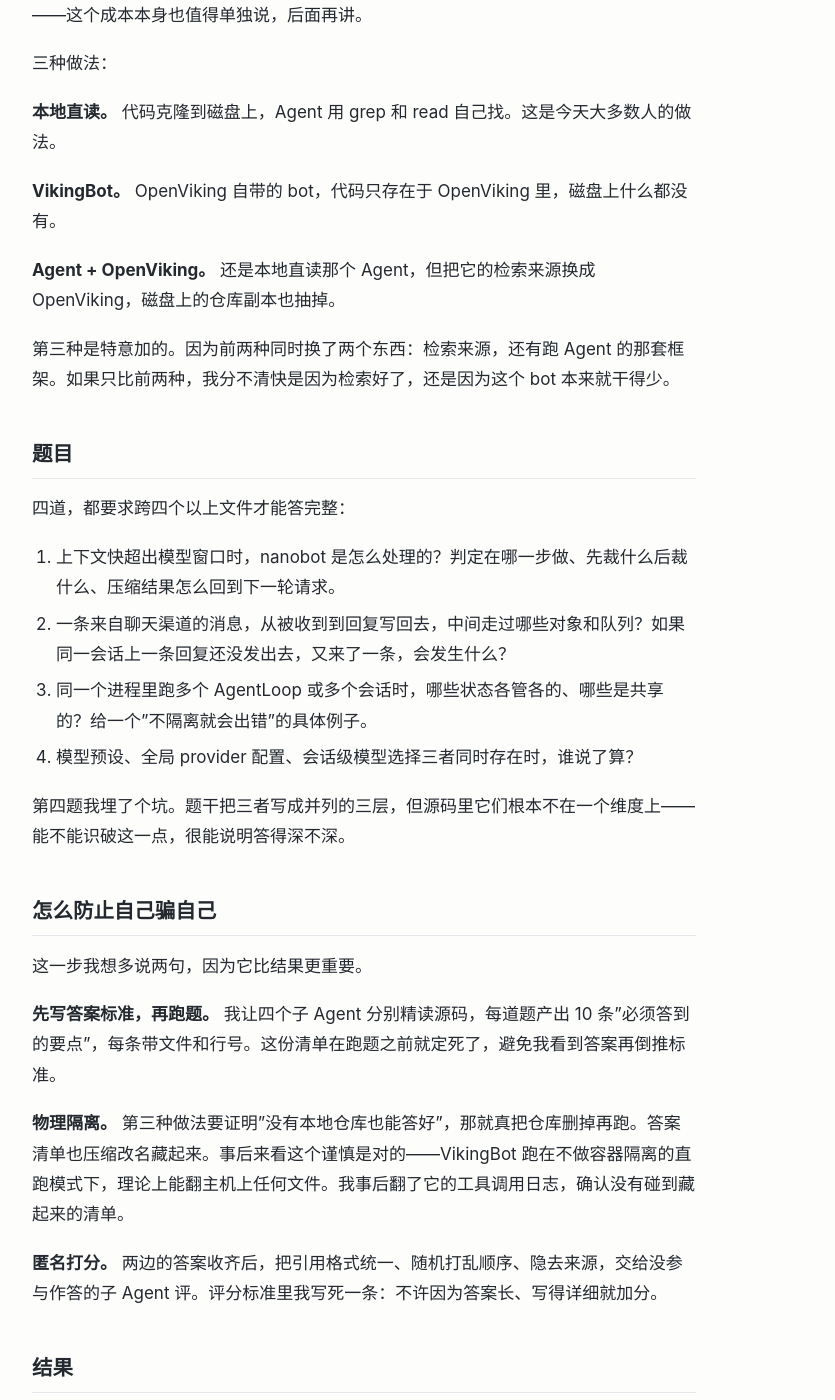
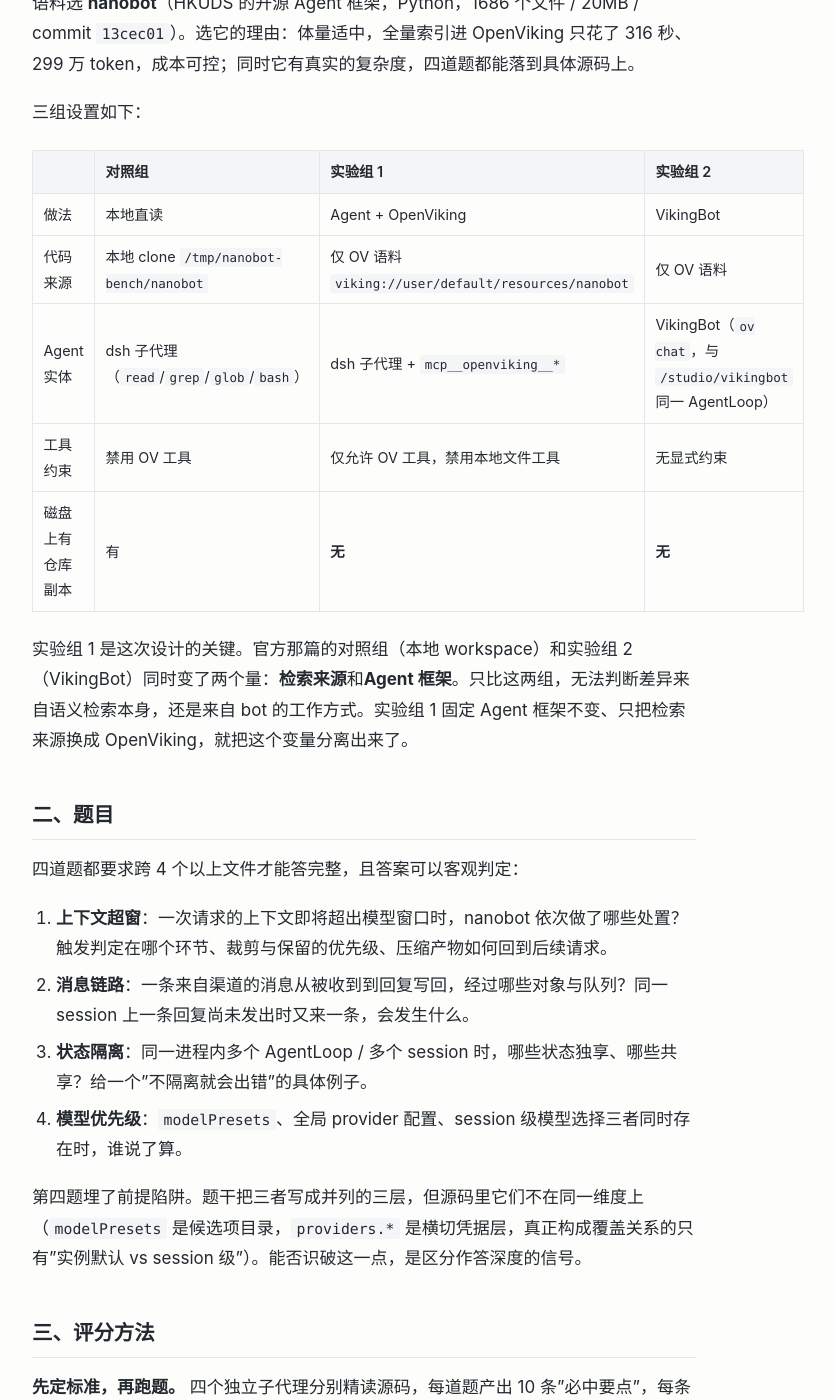
Before and after one commit to shengbinxu/shengbinxu.github.io, a Jekyll site: the page built from _posts/2026-10-05-ai-codebase-qa-benchmark.md, in a window 1280 px wide and 1400 px high, scrolled down 708 px. Shown: the whole window, without its empty margins (276-1111 px from the left). Built offline with Jekyll 4.4.1, drawn with Linux system fonts in a browser that asks for light colours; some of the changed text lies outside the part shown.

Commit message:
重写文章：改为专业版（三组对照实验结构），补充官方测评对照与参考链接

````diff
--- a/_posts/2026-10-05-ai-codebase-qa-benchmark.md
+++ b/_posts/2026-10-05-ai-codebase-qa-benchmark.md
@@ -1,132 +1,171 @@
 ---
 layout: post
-title: "AI 读代码库：快 2.7 倍的那个方案，质量垫底"
+title: "OpenViking 代码问答对照实验：本地直读、语义检索、VikingBot 三组实测"
 date: 2026-10-05 08:00:00 +0800
-description: "我把一个 1600 文件的代码库索引进 OpenViking，用 4 道跨文件难题对比了三种做法。速度和质量确实反向，但真正的教训在别处。"
+description: "把一个 1686 文件的代码库索引进 OpenViking，用 4 道跨文件难题跑三组对照。VikingBot 快 2.7 倍，但质量垫底——我把原因拆到了检索层和框架层。"
 tags: [AI, 代码问答, OpenViking, 评测]
 ---
 
-我们想做个群里的代码问答机器人。新人问一句"支付回调这块逻辑在哪"，现在要等好几分钟。
+火山引擎开发者社区那篇[《OpenViking 实战教程：搭建多仓库代码语义检索系统》](https://developer.volcengine.com/articles/7622857325355171849)给了我很强的参考：它设了三组实验——对照组用本地 workspace、实验组 1 用 OpenCode 接 OpenViking 插件、实验组 2 用 VikingBot，结论是 VikingBot 表现最好，"较好"评级 90%。
 
-我怀疑瓶颈在检索。Agent 拿到问题后一遍遍 grep、一个个文件读，光是找文件就耗掉大半时间。如果把代码库提前索引成向量，检索这一步应该能压短很多。
+我当时的处境很接近。团队要做群里的代码问答机器人，新人问一句"支付回调这块逻辑在哪"，现在要等好几分钟，我想搞清楚瓶颈是不是在检索。于是照着类似的三组结构，在一个单仓库场景上重新测了一遍。
 
-手边正好有个叫 OpenViking 的上下文数据库可以试。它能把代码库整棵索引进去，Agent 通过它的检索接口拿内容，本地连仓库副本都不用放。
+结论和官方那篇不完全一样。下面是我的完整设计和数据。
 
-想是这么想，但快多少、会不会变傻，得测。
+## 一、实验设计
 
-## 我对比的三种做法
+语料选 **nanobot**（HKUDS 的开源 Agent 框架，Python，1686 个文件 / 20MB / commit `13cec01`）。选它的理由：体量适中，全量索引进 OpenViking 只花了 316 秒、299 万 token，成本可控；同时它有真实的复杂度，四道题都能落到具体源码上。
 
-语料用的是 nanobot，HKUDS 出的一个开源 Agent 框架，1600 多个文件、20MB 上下。选它是因为体量适中，全量索引进 OpenViking 花了 5 分多钟、约 300 万 token——这个成本本身也值得单独说，后面再讲。
+三组设置如下：
 
-三种做法：
+| | 对照组 | 实验组 1 | 实验组 2 |
+|---|---|---|---|
+| 做法 | 本地直读 | Agent + OpenViking | VikingBot |
+| 代码来源 | 本地 clone `/tmp/nanobot-bench/nanobot` | 仅 OV 语料 `viking://user/default/resources/nanobot` | 仅 OV 语料 |
+| Agent 实体 | dsh 子代理（`read`/`grep`/`glob`/`bash`） | dsh 子代理 + `mcp__openviking__*` | VikingBot（`ov chat`，与 `/studio/vikingbot` 同一 AgentLoop） |
+| 工具约束 | 禁用 OV 工具 | 仅允许 OV 工具，禁用本地文件工具 | 无显式约束 |
+| 磁盘上有仓库副本 | 有 | **无** | **无** |
 
-**本地直读。** 代码克隆到磁盘上，Agent 用 grep 和 read 自己找。这是今天大多数人的做法。
+实验组 1 是这次设计的关键。官方那篇的对照组（本地 workspace）和实验组 2（VikingBot）同时变了两个量：**检索来源**和**Agent 框架**。只比这两组，无法判断差异来自语义检索本身，还是来自 bot 的工作方式。实验组 1 固定 Agent 框架不变、只把检索来源换成 OpenViking，就把这个变量分离出来了。
 
-**VikingBot。** OpenViking 自带的 bot，代码只存在于 OpenViking 里，磁盘上什么都没有。
+## 二、题目
 
-**Agent + OpenViking。** 还是本地直读那个 Agent，但把它的检索来源换成 OpenViking，磁盘上的仓库副本也抽掉。
+四道题都要求跨 4 个以上文件才能答完整，且答案可以客观判定：
 
-第三种是特意加的。因为前两种同时换了两个东西：检索来源，还有跑 Agent 的那套框架。如果只比前两种，我分不清快是因为检索好了，还是因为这个 bot 本来就干得少。
+1. **上下文超窗**：一次请求的上下文即将超出模型窗口时，nanobot 依次做了哪些处置？触发判定在哪个环节、裁剪与保留的优先级、压缩产物如何回到后续请求。
+2. **消息链路**：一条来自渠道的消息从被收到到回复写回，经过哪些对象与队列？同一 session 上一条回复尚未发出时又来一条，会发生什么。
+3. **状态隔离**：同一进程内多个 AgentLoop / 多个 session 时，哪些状态独享、哪些共享？给一个"不隔离就会出错"的具体例子。
+4. **模型优先级**：`modelPresets`、全局 provider 配置、session 级模型选择三者同时存在时，谁说了算。
 
-## 题目
+第四题埋了前提陷阱。题干把三者写成并列的三层，但源码里它们不在同一维度上（`modelPresets` 是候选项目录，`providers.*` 是横切凭据层，真正构成覆盖关系的只有"实例默认 vs session 级"）。能否识破这一点，是区分作答深度的信号。
 
-四道，都要求跨四个以上文件才能答完整：
+## 三、评分方法
 
-1. 上下文快超出模型窗口时，nanobot 是怎么处理的？判定在哪一步做、先裁什么后裁什么、压缩结果怎么回到下一轮请求。
-2. 一条来自聊天渠道的消息，从被收到到回复写回去，中间走过哪些对象和队列？如果同一会话上一条回复还没发出去，又来了一条，会发生什么？
-3. 同一个进程里跑多个 AgentLoop 或多个会话时，哪些状态各管各的、哪些是共享的？给一个"不隔离就会出错"的具体例子。
-4. 模型预设、全局 provider 配置、会话级模型选择三者同时存在时，谁说了算？
+**先定标准，再跑题。** 四个独立子代理分别精读源码，每道题产出 10 条"必中要点"，每条附 `文件:行号` 证据。这份清单在跑题之前定稿，避免事后倒推标准。
 
-第四题我埋了个坑。题干把三者写成并列的三层，但源码里它们根本不在一个维度上——能不能识破这一点，很能说明答得深不深。
+**物理隔离。** 实验组 1、2 需要证明"没有本地仓库也能答好"，所以跑之前把仓库删掉，答案清单也压缩改名藏到别处。事后审计两个实验组的工具调用日志，确认零次触碰封存路径。
 
-## 怎么防止自己骗自己
+**匿名评分。** 收齐答案后，把引用格式归一化（`viking://.../bus/queue.py` → `bus/queue.py`）、随机打乱顺序、隐去来源，交给未参与作答的子代理评分。评分纪律写死在提示词里：不因篇幅长加分、不因提到某种检索工具加减分、某维度相当就写"相当"。
 
-这一步我想多说两句，因为它比结果更重要。
+指标：**关键结论命中率**（10 条要点命中几条，部分命中算 0.5）、**引用可核对率**（抽 8 条引用到源码逐条核实）、**事实错误数**。
 
-**先写答案标准，再跑题。** 我让四个子 Agent 分别精读源码，每道题产出 10 条"必须答到的要点"，每条带文件和行号。这份清单在跑题之前就定死了，避免我看到答案再倒推标准。
+## 四、结果
 
-**物理隔离。** 第三种做法要证明"没有本地仓库也能答好"，那就真把仓库删掉再跑。答案清单也压缩改名藏起来。事后来看这个谨慎是对的——VikingBot 跑在不做容器隔离的直跑模式下，理论上能翻主机上任何文件。我事后翻了它的工具调用日志，确认没有碰到藏起来的清单。
+### 耗时
 
-**匿名打分。** 两边的答案收齐后，把引用格式统一、随机打乱顺序、隐去来源，交给没参与作答的子 Agent 评。评分标准里我写死一条：不许因为答案长、写得详细就加分。
+| | 四题总耗时 | 相对对照组 |
+|---|---|---|
+| 对照组（本地直读） | 657 秒 | 1.00× |
+| 实验组 1（Agent + OV） | 588 秒 | 1.12× |
+| **实验组 2（VikingBot）** | **241 秒** | **2.73×** |
 
-## 结果
+### 质量
 
-速度这边：
+| 题目 | 对照组 | 实验组 1 | 实验组 2 |
+|---|---|---|---|
+| 上下文超窗 | 10 | 10 | 9.5 |
+| 消息链路 | 9 | 7.0 | 2.5 |
+| 状态隔离 | 10 | 9 | 9 |
+| 模型优先级 | 9.5 | 9 | 8.0 |
+| **平均** | **9.63** | **8.75** | **7.25** |
+| 引用可核对率（Q1–Q4） | 8/8、8/8、7/8、8/8 | 7/8、8/8、7/8、7/8 | 8/8、**0/8**、6/8、5/8 |
 
-| 做法 | 四题总耗时 | 相对本地直读 |
-|---|---|---|
-| 本地直读 | 657 秒 | 1.00× |
-| VikingBot | **241 秒** | **快 2.7 倍** |
-| Agent + OpenViking | 588 秒 | 快 1.1 倍 |
+### 过程量
 
-质量这边（每题 10 条要点，命中几条）：
+| | 对照组 | 实验组 1 | 实验组 2 |
+|---|---|---|---|
+| 工具调用次数 | 223 | 203 | **127** |
+| 读取字节数 | 453 KB | 666 KB | 未上报 |
+| 把关键机制说反 | 0 处 | 0 处 | **4 处** |
 
-| 题目 | 本地直读 | VikingBot | Agent + OpenViking |
-|---|---|---|---|
-| 上下文超窗 | 10 | 9.5 | 10 |
-| 消息队列 | 9 | 2.5 | 7.0 |
-| 状态隔离 | 10 | 9 | 9 |
-| 模型优先级 | 9.5 | 8.0 | 9 |
-| **平均** | **9.6** | **7.3** | **8.8** |
+## 五、分析与发现
 
-摆在一起看：VikingBot 最快，质量最差。Agent + OpenViking 几乎不比本地直读快，质量却基本追平。
+### 1. VikingBot 的 2.73 倍来自"做得更少"，不是"检索更快"
 
-## 三个发现
+把工具调用次数和耗时摆在一起就很清楚了：VikingBot 全程只调了 **127 次**工具，对照组 223 次，实验组 1 是 203 次。它的答案体量也最小（27.5 KB vs 对照组的 77.6 KB）。
 
-### 那个 2.7 倍不是"检索变快了"
+也就是说，VikingBot 快是因为它干的活最少。
 
-看工具调用次数就明白了。VikingBot 全程只调了 127 次工具，本地直读 223 次，Agent + OpenViking 203 次。
+那 OpenViking 的语义检索本身值多少？看实验组 1——**同一个 Agent 框架，只把检索来源换掉，快了 11%**。语义检索的速度收益就这么大。它真正的好处不是快，而是**代码不在磁盘上也能读**，本轮实验里它读了 666 KB，比本地直读的 453 KB 还多。
 
-VikingBot 快，是因为它干的活最少。读的东西少，写得也短（答案体量只有本地直读的三分之一），自然快。
+### 2. 速度和质量是同一条标尺的两端
 
-那 OpenViking 本身的检索到底值多少？看第三种做法——同一个 Agent，只把检索来源换掉，快了 11%。就这么点。它真正的好处不是快，是**代码不在磁盘上也能读**。
-
-### 质量和速度是同一条标尺的两端
-
-把它们按耗时排开：VikingBot（241 秒，7.3 分）→ Agent + OpenViking（588 秒，8.8 分）→ 本地直读（657 秒，9.6 分）。
+按耗时排序：VikingBot（241 秒，7.25 分）→ 实验组 1（588 秒，8.75 分）→ 对照组（657 秒，9.63 分）。
 
 基本单调。答得越细越慢，没有免费的午餐。
 
-这个排序其实是个好消息。它说明"VikingBot 质量偏低"不是能力天花板，而是**它当前的工作量设置偏保守**。想提质量就调框架：给它更高的检索预算、在系统提示里强制"引用之前必须把源码打开看一眼"。底子是撑得住的，第三种做法已经证明——它连本地仓库都没有，照样拿到 8.8 分。
+这个排序其实是个好消息：它说明"VikingBot 质量偏低"不是能力上限，而是**当前的工作量设置偏保守**。想提质量应该调框架层——提高检索和阅读的轮次预算、在系统提示里强制"引用之前必须把源码打开核对"。积木是够的，实验组 1 连本地仓库都没有，照样拿到 8.75 分且零机制判反。
 
-### 我给 VikingBot 挖了个坑，它跳了
+### 3. VikingBot 的 Q2 是环境干扰，不是检索能力
 
-第二题它只拿了 2.5 分，是所有结果里最难看的一个。我一开始以为这是"语义检索不准"的证据。
+第二题实验组 2 只拿了 2.5 分，是所有数据里最难看的一个。我一开始以为是"语义检索不准"的证据。
 
-翻它的答案才发现，开头第一句写着：
+翻答案才发现，它开头写着：
 
-> 以本机安装的 `vikingbot` 为准。
+> 以本机安装的 `vikingbot`（`~/.openviking/venv/lib/python3.12/site-packages/vikingbot`，与 `bot/vikingbot` 源码逐文件一致）为准。
 
-它拿自己那份代码当答案了。VikingBot 这个包本身就装在机器上，而它是从 nanobot 二次开发来的，同一个血统。它没去读我索引的 nanobot，直接读了自己的安装包。行号当然全错，引用核对 8 条全不通过。
+它拿自己那份代码当答案了。VikingBot 这个包本身装在机器上，而它是从 nanobot 二次开发的，同一个血统。它没去读索引里的 nanobot，直接读了自己的安装包，行号当然全错，引用核对 0/8 不通过。
 
-我补跑了一次，只在提示里加一句"只依据索引里的语料，别读本机其他代码副本"。同一道题，从 2.5 分回到 7.5 分，把关键机制说反的地方从 4 处降到 0。
+补跑一次，只在提示里加一句"只依据索引语料、不要读本机其他代码副本"。同一道题，2.5 分回到 **7.5 分**，把关键机制说反的地方从 4 处降到 0。
 
-所以这不是检索能力问题，是**部署环境里躺着一份同源代码**的问题。可预防，但你不主动防就会中招。
+所以这是**部署环境里躺着一份同源代码**的问题，可预防，但不主动防就会中招。
 
-## 打算做这件事的话，值得注意什么
+### 4. 和官方测评的对照
 
-索引成本比想象中低。1600 个文件、300 万 token、5 分多钟。换算下来大约是**每个文件 1800 token**，一万个文件差不多 1800 万 token、四十分钟。成本几乎全在大模型摘要上，不在向量化——所以想省钱应该换便宜的摘要模型，换嵌入服务没用。
+官方那篇的结论是 VikingBot 最好（"较好"评级 90%，对照组只有 40%）。我的结果里 VikingBot 质量最低。这并不矛盾，因为两边的设定差得很远：
 
-一个必须注意的复现细节：**跑评测要锁 commit**。我中间隔了一天重新拉代码，发现上游已经推了几个提交，其中一个核心文件从 2568 行变成了 2601 行。所有行号引用当场作废。最后改用归档包按 commit 拉才对齐。
+| | 官方测评 | 本次实验 |
+|---|---|---|
+| 语料规模 | 157 个代码仓库 | 1 个仓库、1686 文件 |
+| 题目数量 | 10 题（团队真实场景） | 4 题（跨文件机制分析） |
+| 评分方式 | 问题负责人评"较好/一般/较差" | 事前要点清单 + 匿名判分 |
+| 对照组 | 本地 workspace + OpenCode | 本地 clone + dsh 子代理 |
 
-还有一个我自己踩的坑：**别在机器休眠的时候跑并行评测**。第三组数据是并行跑的，跑完机器睡了一夜，醒来耗时数据完全不能用，只能重跑一遍做计时。
+官方测的是**跨仓库、需求理解类**的问题，那里语义检索的价值最大——grep 在一百多个仓库里翻"支付回调"确实找不到北。我测的是**单仓库、机制分析类**问题，答案要精确到文件和行号，这种任务里"多读几遍源码"比"检索得准"更重要，所以工作量的差异压过了检索方式的差异。
 
-## 我也不确定的部分
+两种结论各自在自己的场景成立。要判断该用哪种，先看你的问题更像哪一类。
 
-四道题、每题跑一次,这个样本量支撑不了"代码库问答质量"的普适结论。我把第二组重跑过一次，同一组两次得分是 8.8 和 9.1，**差了 0.3 分**。小于这个幅度的差距不该当结论——比如第一题本地直读 10 分、VikingBot 9.5 分，就在噪声里，我一开始把它说得太重了。
+## 六、落地建议
 
-另外，第三种做法是"没有本地代码"这个场景的**近似，不是等价**。真实产品里 Agent 还隔着群聊协议、鉴权和用户身份，那些环节我一概没测。
+**索引成本比想象中低。** 1686 个文件、299 万 token、316 秒，折算约**每个文件 1800 token**。一万个文件大约 1800 万 token、四十分钟。成本几乎全在大模型摘要上（占 token 总量的 58–83%），不在向量化——想省钱应该换便宜的摘要模型，换嵌入服务没用。
 
-而且最有意思的场景恰恰是那个没测的：**如果 Agent 根本够不着代码仓库**——手机群里提问、或者新人没权限 clone——本地直读这条路直接不存在。那时候不是"慢一点好一点"的取舍，是能答和不能答的区别。
+**必须做两件防坑的事：**
 
-## 回到最初的问题
+1. 确保宿主环境没有与被索引代码库同源的副本，并在系统提示里明确"只能依据索引语料作答"。这一次 Q2 的失败就是这个坑。
+2. 跑评测一定要锁 commit。我隔天重新拉代码，发现上游已经推了几个提交，其中一个核心文件从 2568 行涨到 2601 行，所有行号引用当场作废。最后改用归档包按 commit 拉才对齐。
 
-群里的代码问答机器人要不要上索引方案？
+**我的结论是上语义检索，但别指望现成的 bot 拿来就用。** 它的默认设置把速度拉满了，质量是用工作量换的。要做的是把它调回中间。
 
-我的答案是上，但别指望现成的 bot 拿来就用。它的默认设置把速度拉满了，质量是拿工作量换的。要做的是把它调回中间——多给它几轮检索和阅读的预算。
+而这项技术真正的价值，是让**代码不在手边**的那类场景也能被回答——手机群里提问、新人没有 clone 权限、跨仓库查询。那时候不是"快一点慢一点"的取舍，是能答和不能答的区别。官方测的 157 仓库场景，正好是这一类。
 
-索引方案真正的价值，是让"代码不在手边"的那类场景也能被回答。这件事的价值，比快 2.7 倍大得多。
+## 七、局限
+
+**单次运行，噪声已量化。** 每格跑一次。实验组 1 测过两轮，均值分别是 9.13 和 8.75，**极差 0.38 分**。小于这个幅度的差距不该当结论——比如 Q1 对照组 10 分、实验组 2 是 9.5 分，就落在噪声里，我不把它当作有效差异。
+
+**实验组 1 是"无本地代码"场景的近似，不是等价物。** 它仍与对照组跑在同一个 Agent 宿主里，只是抽掉了磁盘副本；真实产品里 Agent 还隔着群聊协议、鉴权和用户身份层，那些环节本轮完全没有覆盖。
+
+**样本量支撑不了普适结论。** 4 道题 × 单轮，只能作为方向性证据。
+
+## 八、复现
+
+```bash
+# 语料准备（约 5 分钟、299 万 token）
+# add_resource(path="https://github.com/HKUDS/nanobot.git",
+#              to="viking://~/resources/nanobot")
+
+# 对照组：克隆后由子代理作答（限 read/grep/glob/bash）
+git clone --depth 1 https://github.com/HKUDS/nanobot.git /tmp/nanobot-bench/nanobot
+
+# 实验组：删掉本地 clone，再用 Agent / VikingBot 逐题作答
+ov chat -s bench-Q1 -m "$(cat q1.txt)" --no-format
+# 工具调用序列从 ~/.openviking/workspace/bot/logs/vikingbot.log 的 [TOOL_CALL] 提取
+```
+
+评测环境：OpenViking 0.4.23 + VikingBot（`--with-bot`），模型 deepseek-flash，嵌入腾讯云 TokenHub 1024 维。语料 commit `13cec01`，**上游此后已推进，复现必须锁定该 commit**。
 
 ---
 
-*测试语料：nanobot @ 13cec01。索引工具：OpenViking 0.4.23。评测数据与判分记录留存于本地。*
+### 参考
+
+- [OpenViking 实战教程：搭建多仓库代码语义检索系统，赋能 AI 助手 & OpenClaw 记忆插件 2.0 升级](https://developer.volcengine.com/articles/7622857325355171849) — 火山引擎开发者社区，本文的三组实验结构参考了这篇的设计
+- [HKUDS/nanobot](https://github.com/HKUDS/nanobot) — 本次实验语料
````
